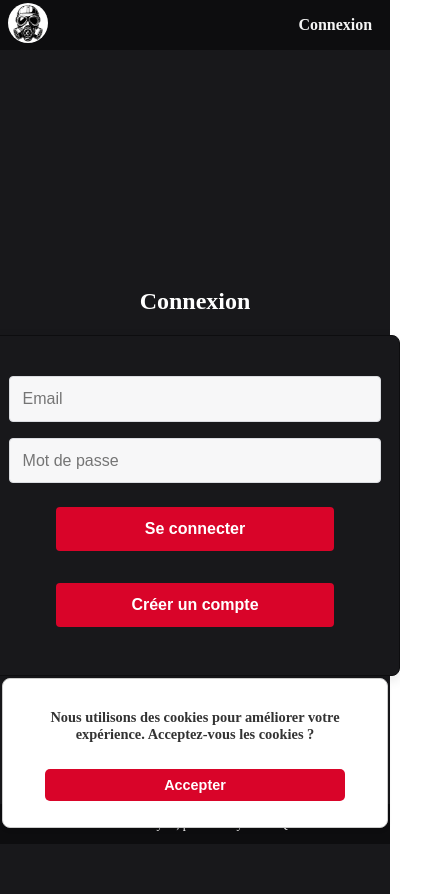
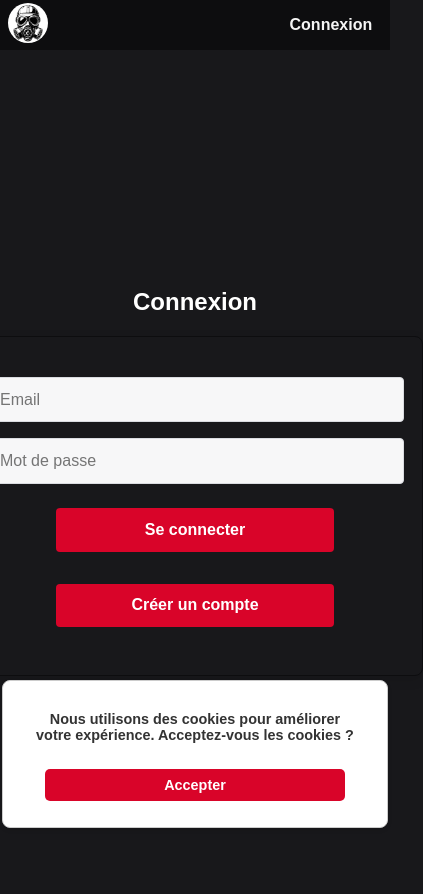
Before and after one commit to 7S-Coder/MyJTV, a React (Vite) app: page /login in a window 390 px wide. Shown: the whole page, 423 px wide, since content can reach past the window. Built offline with nearby package versions, Linux system fonts and the light colour scheme; no server answers.

Commit message:
update responsive

```diff
--- a/src/App.scss
+++ b/src/App.scss
@@ -1,21 +1,17 @@
 @use './css/_variables' as vars;
 
 root {
-  font-family: Arial, sans-serif;
   height: 100vh;
   overflow: hidden; // Prevent scrolling
 }
 
-main {
-  background-color: vars.$primary;
 
-}
+
 
 body {
   padding-top: 50px;
   margin: 0;
   height: 100vh;
-  // Removed duplicate font-family and overflow
 }
 
 button {
--- a/src/components/Chat.jsx
+++ b/src/components/Chat.jsx
@@ -88,7 +88,7 @@ const Chat = () => {
   };
 
   return (
-    <div className="chat-container">
+    <div className="chat-container scroller">
       <div className="messages">
         {messages.map((message) => (
           <div key={message.id} className="message">
--- a/src/css/Home.scss
+++ b/src/css/Home.scss
@@ -1,43 +1,72 @@
 @use './_variables';
+
+body {
+    display: flex;
+    flex-direction: column; /* Stack children vertically */
+    justify-content: flex-start; /* Align content at the top */
+    align-items: center; /* Center content horizontally */
+    background-color: #18181b; /* Set a dark background color */
+    box-sizing: border-box; /* Include padding and border in element's total width and height */
+    font-family: "Poppins", sans-serif; /* Use a modern font */
+
+}
+
+#root {
+    height: 100%; /* Ensure root takes full height of the viewport */
+    display: flex; /* Enable flexbox for its children */
+    flex-direction: column; /* Stack children vertically */
+}
 
 main {
     display: flex;
-    justify-content: center; /* Center the box horizontally */
-    align-items: center; /* Center the box vertically */
-    height: 100vh; /* Make main container fill the viewport height */
+    flex-direction: column; /* Stack content vertically */
+    flex-grow: 1; /* Allow main to grow and fill available space */
+    justify-content: space-between; /* Ensure content is spaced properly */
+    height: 100%; /* Ensure main takes full height of its parent */
+    width: 100%; /* Full width */
+    padding-top: 30px; /* Remove top margin */
 }
 
 .box {
     display: flex;
-    flex-direction: row; /* Arrange video player and chat side by side */
-    width: 90%; /* Use a percentage for fluid width */
-    height: 70vh; /* Adjust height dynamically */
+    flex-direction: row; /* Arrange children side by side */
+    justify-content: space-between; /* Space out children */
+    align-items: center; /* Center children vertically */
+    height: 60vh; /* Adjust height dynamically */
+    max-width: 70vw; /* Limit width */
     border: 1px solid #2a2a2e; /* Optional: Add a border for better visibility */
-    background-color: #18181b; /* Optional: Add a background color */
-    position: relative;
-    top: -30px;
 }
 
-.video-container {
-    flex: 2; /* Video player takes up 2/3 of the box */
-    aspect-ratio: 16 / 9; /* Maintain 16:9 aspect ratio */
-    width: 100%; /* Full width */
-    max-height: 100%; /* Prevent overflow */
+@media screen and (min-width: 768px) {
+    .chat-container {
+        display: flex;
+        flex-direction: column; /* Stack chat messages vertically */
+        justify-content: flex-start; /* Align messages at the top */
+        overflow-y: auto; /* Enable scrolling for long messages */
+        width: 400px; /* Fixed width */
+        height: 100%; /* Full height of the parent */
+        border: none;
+        font-family: Arial, sans-serif;
+    }
 }
 
-.chat-container {
-    flex: 1; /* Chat takes up 1/3 of the box */
-    overflow-y: auto; /* Enable scrolling for long content */
-    border-left: 1px solid #2a2a2e; /* Add a separator between video and chat */
-    height: auto; /* Adjust height dynamically */
-    max-height: 100%; /* Prevent overflow */
-    position: relative; /* Ensure it stays above other elements */
+@media screen and (max-width: 1440px) {
+    .message {
+        font-size: 0.85rem; /* Adjust font size for larger screens */
+    }
 }
 
-.stream-message {
-    aspect-ratio: 16 / 9; /* Maintain 16:9 aspect ratio */
-    width: 100%; /* Full width */
-    max-height: 100%; /* Prevent overflow */
+@media screen and (max-width: 1024px) {
+    .video-container, .stream-message {
+        width: 60%; /* Take up full width */
+        display: flex; /* Ensure it stays in flow */
+        align-items: center; /* Center the video player */
+        justify-content: center; /* Center the video player */
+    }
+
+    .message {
+        font-size: 0.7rem; /* Adjust font size for larger screens */
+    }
 }
 
 @media screen and (max-width: 950px) {
@@ -61,103 +90,42 @@ main {
         width: 100%; /* Full width */
         height: auto; /* Adjust height dynamically */
         max-height: 50vh; /* Limit height to half the viewport */
-
     }
 
     footer {
-
         p {
             font-size: 0.8rem; /* Adjust font size for smaller screens */
         }
     }
 }
 
-
-@media screen and (max-width: 2560px) {
-    .message {
-        font-size: 0.9rem; /* Adjust font size for larger screens */
-    }
-}
-
-@media screen and (max-width: 1440px) {
-    .message {
-        font-size: 0.85rem; /* Adjust font size for larger screens */
-    }
-}
-
-@media screen and (max-width: 1024px) {
-    .video-container, .stream-message {
-        width: 60%; /* Take up full width */
-        display: flex; /* Ensure it stays in flow */
-        align-items: center; /* Center the video player */
-        justify-content: center; /* Center the video player */
+@media screen and (max-width: 768px) {
+    main {
+        flex-direction: column; /* Stack content vertically */
+        align-items: stretch; /* Allow children to stretch */
+        width: 100vw; /* Full width */
+        padding-top: 0; /* Remove top margin */
+        height: 100%; /* Ensure main takes full height in tablet view */
     }
 
-    .message {
-        font-size: 0.7rem; /* Adjust font size for larger screens */
-    }
-}
-
-@media screen and (max-width: 768px) {
-
-    main {
-        align-items: normal; /* Reset vertical alignment for smaller screens */
-    }
     .box {
         flex-direction: column; /* Stack elements vertically */
         width: 100%; /* Full width */
+        max-width: 100vw; /* Full width */
         height: auto; /* Adjust height dynamically */
-        position: relative; /* Ensure it stays in flow */
-        top: 0; /* Reset top positioning */
-        margin-bottom: 20px; /* Add spacing above the footer */
     }
 
     .video-container, .stream-message {
         width: 100%; /* Full width */
-        height: 250px; /* Adjust height dynamically */
-        aspect-ratio: 4 / 3; /* Change aspect ratio for smaller screens */
-        align-self: flex-start; /* Ensure it stays at the top */
-        margin-top: 0; /* Remove top margin */
+        height: 40vh; /* Adjust height dynamically */
     }
 
     .chat-container {
-        display: flex; /* Ensure chat is displayed */
-        height: calc(100vh - 250px - 40px); /* Full height minus video player and footer */
-        padding-bottom: 74px;
+        width: 100%; /* Full width */
+        height: auto; /* Adjust height dynamically */
+    }
+
+    footer {
+        display: none !important; /* Force hiding the footer */
     }
 }
-
-@media screen and (max-width: 425px) {
-    .video-container, .stream-message {
-        height: 150px; /* Adjust height dynamically */
-        aspect-ratio: 4 / 3; /* Change aspect ratio for smaller screens */
-    }
-
-    .chat-container {
-        display: flex; /* Ensure chat is displayed */
-        height: calc(100vh - 150px - 40px); /* Full height minus video player and footer */
-        padding-bottom: 0; /* Remove padding */
-    }
-}
-
-@media screen and (max-width: 376px) {
-    .video-container, .stream-message {
-        height: 160px; /* Adjust height dynamically */
-        aspect-ratio: 4 / 3; /* Change aspect ratio for smaller screens */
-    }
-
-    .chat-container {
-        height: calc(100vh - 100px - 40px); /* Full height minus video player and footer */
-    }
-
-}
-
-@media screen and (max-width: 321px) {
-    .video-container, .stream-message {
-        aspect-ratio: 4 / 3; /* Change aspect ratio for smaller screens */
-    }
-
-    .chat-container {
-        height: calc(100vh - 60px - 40px); /* Full height minus video player and footer */
-    }
-}
--- a/src/css/Navbar.scss
+++ b/src/css/Navbar.scss
@@ -15,7 +15,6 @@ nav {
     color: vars.$white;
     z-index: 9999;
 
-
     img {
         width: 40px;
         border-radius: 50%;
@@ -25,13 +24,10 @@ nav {
         display: flex;
         list-style-type: none;
 
-
         li {
-        margin: 0 10px;
-        font-size: 1.0.9;
-        font-weight: bold;
-
-
+            margin: 0 10px;
+            font-size: 1rem; /* Adjust font size for better readability */
+            font-weight: bold;
         }
     }
 
@@ -52,6 +48,7 @@ nav {
             border: none;
             margin: 0;
             border-radius: 0;
+            font-family: "Poppins", sans-serif; /* Ensure consistency */
         }
 
         li, button:hover {
@@ -60,6 +57,4 @@ nav {
             background-color: vars.$white--smooth;
         }
     }
-
-
 }
--- a/src/css/chat.scss
+++ b/src/css/chat.scss
@@ -1,16 +1,6 @@
 @use './_variables' as vars;
 
-.chat-container {
-  display: flex;
-  flex-direction: column;
-  height: 100%; /* Ensure the chat fills the height of its container */
-  overflow-y: auto; /* Enable scrolling for long messages */
-  background-color: #18181b; /* Ensure consistent background color */
-  width: 300px;
-  border: none;
-  color: #e3e3e3;
-  font-family: Arial, sans-serif;
-}
+
 
 .messages {
   flex: 1;
@@ -26,7 +16,7 @@
   padding: 0 10px;
   border-radius: 4px;
   color: #fff;
-  font-size: 0.75rem;
+  font-size: 0.80rem;
   font-family: 'Roobert', Arial, sans-serif; /* Use Twitch's chat font */
 }
 
```
